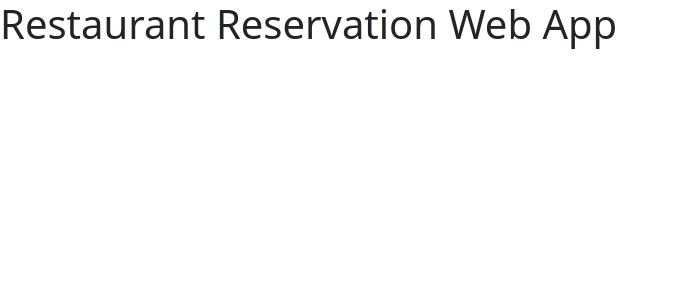
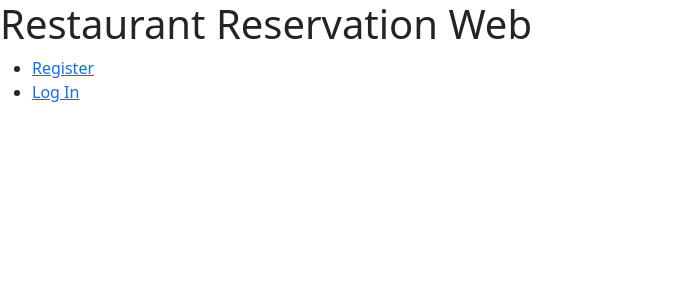
Before and after one commit to DaniLoBerr/restaurant-reservation-web, a Flask app: page / in a window 1280 px wide. Shown: the top 300 px of the page, without its empty margins (0-675 px from the left). Run offline with Flask 3, Linux system fonts and the light colour scheme.

Commit message:
Rename layout.html to base.html, add header
Add initial header structure (heading + navbar).
Modify base title.
Add initial section for flash messages.
Add main block.

Modify index.html to extend base.html.

```diff
--- a/templates/layout.html
+++ b/templates/base.html
@@ -1,9 +1,10 @@
 <!DOCTYPE html>
 <html lang="en">
+
     <head>
         <meta charset="UTF-8">
         <meta name="viewport" content="width=device-width, initial-scale=1.0">
-        <title>{% block title %}{% endblock %}</title>
+        <title>{% block title %}{% endblock %} - Restaurant Reservation Web</title>
 
         <!-- Bootstrap CSS -->
         <link
@@ -15,8 +16,32 @@
         <!-- Custom CSS -->
         <link rel="stylesheet" href="{{ url_for('static', filename='css/style.css') }}">
     </head>
+
     <body>
-        {% block body %}{% endblock %}
+
+        <header>
+            <h1>Restaurant Reservation Web</h1>
+            <nav>
+                <ul>
+                    {% if session["user_id"] %}
+                        <li><span><!-- TODO: username --> </span></li>
+                        <li><a href="{{ url_for('index') }}">Home</a></li>
+                        <li><a href="{{ url_for('logout') }}">Log Out</a></li>
+                    {% else %}
+                        <li><a href="{{ url_for('register') }}">Register</a></li>
+                        <li><a href="{{ url_for('login') }}">Log In</a></li>
+                    {% endif %}
+                </ul>
+            </nav>
+        </header>
+
+        {% for message in get_flashed_messages() %}
+            <section class="flash">{{ message }}</section>
+        {% endfor %}
+
+        <main>
+            {% block main %}{% endblock %}
+        </main>
 
         <!-- Bootstrap JS -->
         <script
@@ -27,5 +52,7 @@
 
         <!-- Custom JS -->
         <script src="{{ url_for('static', filename='js/main.js') }}"></script>
+
     </body>
+
 </html>
--- a/templates/index.html
+++ b/templates/index.html
@@ -1,9 +1,7 @@
-{% extends "layout.html" %}
+{% extends "base.html" %}
 
 {% block title %}
-    Restaurant Reservation Web App
+    Home
 {% endblock %}
 
-{% block body %}
-    <h1>Restaurant Reservation Web App</h1>
-{% endblock %}
+{% block main %}{% endblock %}
```
